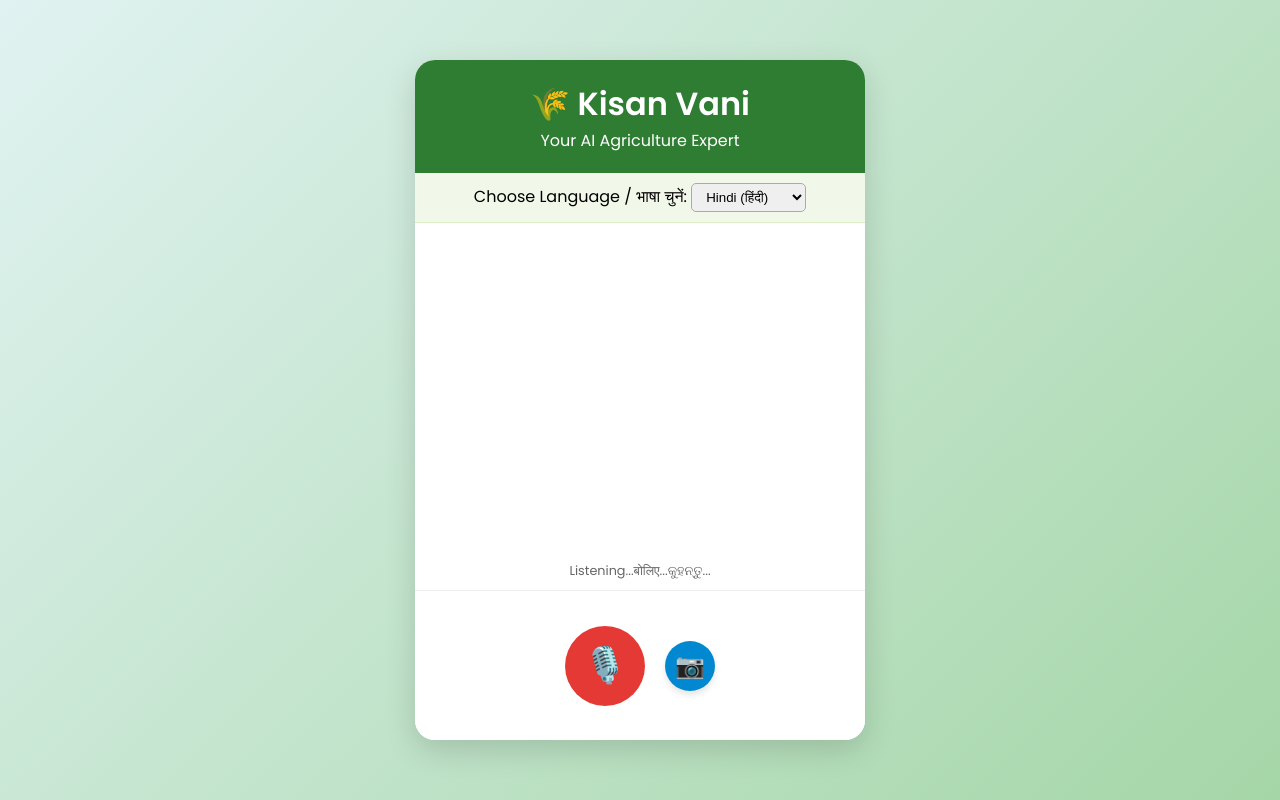
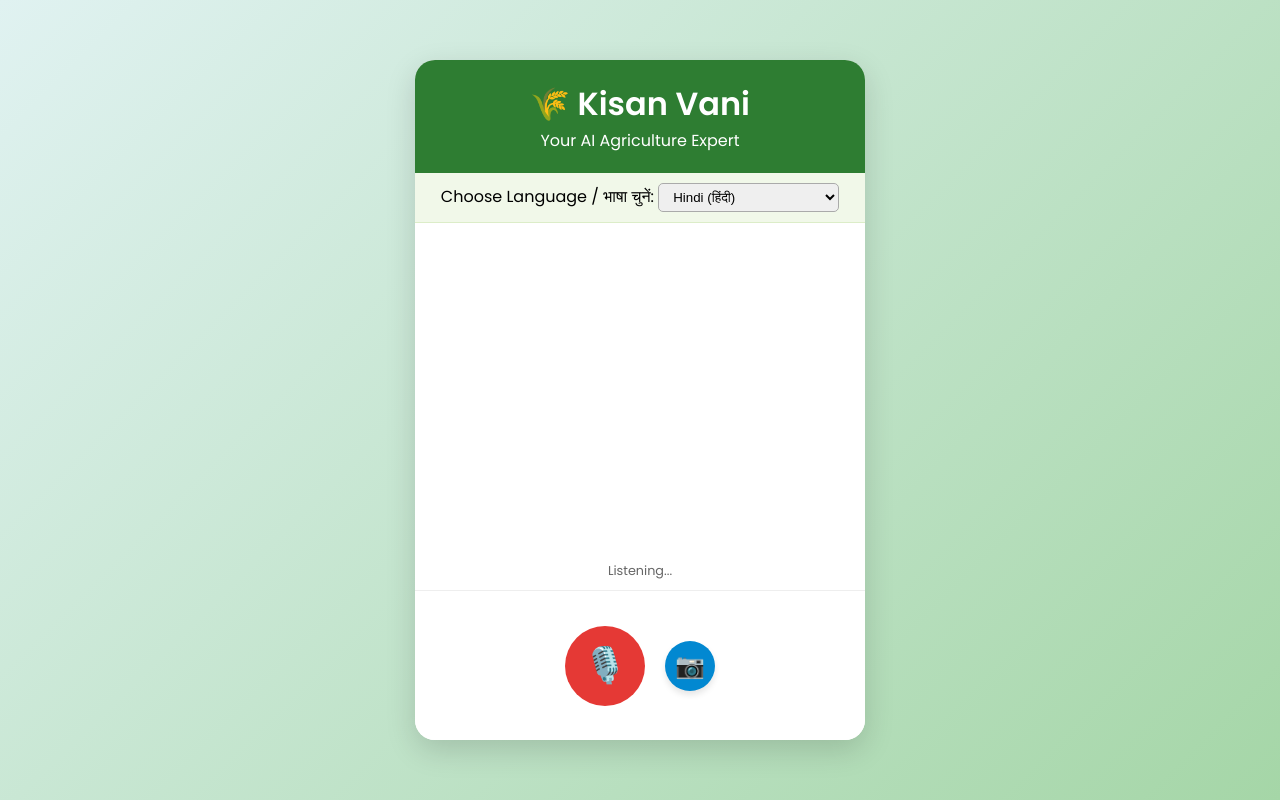
Before and after one commit to jyotiswadhindibya-bit/Kissan-Vani, a website: page index.html in a window 1280 px wide. Both pictures are taken after a click on the button "🎙️". Drawn offline with Linux system fonts and the light colour scheme.

Commit message:
odia chatbot

```diff
--- a/index.html
+++ b/index.html
@@ -21,7 +21,7 @@
             <select id="language">
                 <option value="hi-IN">Hindi (हिंदी)</option>
                 <option value="en-IN">English</option>
-                <option value="hi-IN">Odia (ଓଡ଼ିଆ)</option>
+                <option value="or-IN">Odia (ଓଡ଼ିଆ-Text mode)</option>
             </select>
         </div>
 
--- a/script.js
+++ b/script.js
@@ -10,10 +10,18 @@ const SpeechRecognition = window.SpeechRecognition || window.webkitSpeechRecogni
 const recognition = new SpeechRecognition();
 
 micBtn.addEventListener('click', () => {
-    const langcode = langSelect.value ==='Odia' ? 'or-IN' : langSelect.value;
-    recognition.lang = langcode;
+    let selectedLang = langSelect.value;
+
+    if (selectedLang === "Odia") selectedLang = "or-IN";
+    if (selectedLang === "Hindi") selectedLang = "hi-IN";
+    if (selectedLang === "English") selectedLang = "en-IN";
+
+    recognition.lang = selectedLang;
+
+    recognition.start();
+
     micBtn.classList.add('listening');
-    statusText.innerText = "Listening...बोलिए...କୁହନ୍ତୁ...";
+    statusText.innerText = "Listening...";
 });
 imageInput.addEventListener('change', function(event) {
     const file = event.target.files[0];
```
Also changed, not shown: server.js (+8 -2 lines).
